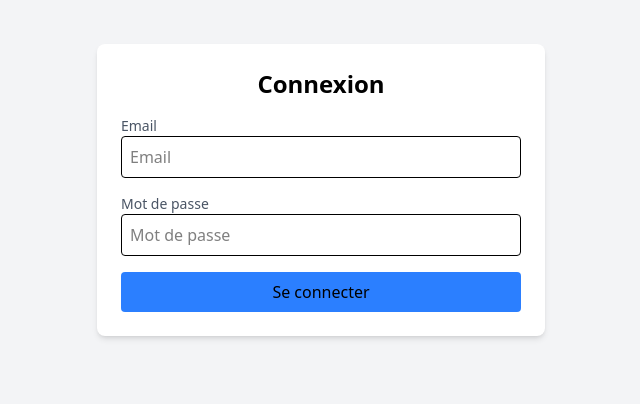
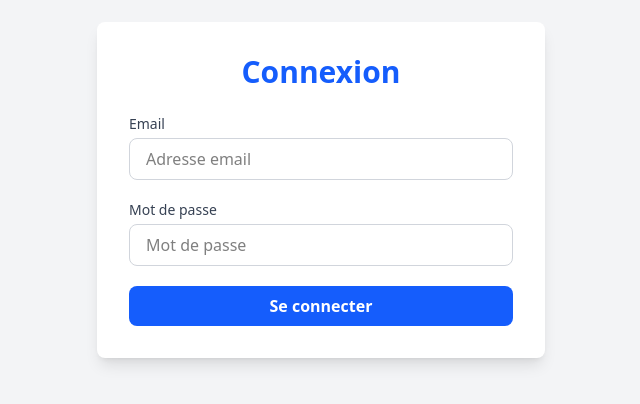
Before and after one commit to Inte-eco/inte-eco-front, a React (Vite) app: page / in a window 1280 px wide. Shown: the part 210-614 px from the top of the page, without its empty margins (319-959 px from the left). Built offline with nearby package versions, Linux system fonts and the light colour scheme; no server answers.

Commit message:
login refactor

```diff
--- a/src/pages/Login.tsx
+++ b/src/pages/Login.tsx
@@ -15,27 +15,31 @@ const Login = () => {
 
     try {
       await signInWithEmailAndPassword(auth, email, password);
-      navigate("/dashboard"); // Rediriger vers le dashboard après connexion réussie
+      navigate("/dashboard"); // redirection après connexion
     } catch (err) {
-      console.log(err);
+      console.error(err);
       setError("Email ou mot de passe incorrect !");
     }
   };
 
   return (
     <div className="flex min-h-screen items-center justify-center bg-gray-100">
-      <div className="w-full max-w-md bg-white p-6 rounded-lg shadow-md">
-        <h2 className="text-2xl font-bold text-center mb-4">Connexion</h2>
+      <div className="w-full max-w-md bg-white p-8 rounded-lg shadow-lg">
+        <h2 className="text-3xl font-extrabold text-center text-blue-600 mb-6">
+          Connexion
+        </h2>
 
-        {error && <p className="text-red-500 text-sm text-center">{error}</p>}
+        {error && (
+          <p className="text-red-500 text-sm text-center mb-4">{error}</p>
+        )}
 
-        <form onSubmit={handleSubmit} className="space-y-4">
+        <form onSubmit={handleSubmit} className="space-y-5">
           <div>
-            <label className="block text-gray-600 text-sm">Email</label>
+            <label className="block text-gray-700 text-sm mb-1">Email</label>
             <input
               type="email"
-              className="w-full p-2 border rounded"
-              placeholder="Email"
+              className="w-full px-4 py-2 border border-gray-300 rounded-lg focus:outline-none focus:ring-2 focus:ring-blue-500"
+              placeholder="Adresse email"
               value={email}
               onChange={(e) => setEmail(e.target.value)}
               required
@@ -43,10 +47,10 @@ const Login = () => {
           </div>
 
           <div>
-            <label className="block text-gray-600 text-sm">Mot de passe</label>
+            <label className="block text-gray-700 text-sm mb-1">Mot de passe</label>
             <input
               type="password"
-              className="w-full p-2 border rounded"
+              className="w-full px-4 py-2 border border-gray-300 rounded-lg focus:outline-none focus:ring-2 focus:ring-blue-500"
               placeholder="Mot de passe"
               value={password}
               onChange={(e) => setPassword(e.target.value)}
@@ -54,7 +58,10 @@ const Login = () => {
             />
           </div>
 
-          <button type="submit" className="w-full bg-blue-500 text-black py-2 rounded">
+          <button
+            type="submit"
+            className="w-full bg-blue-600 hover:bg-blue-700 text-white font-semibold py-2 px-4 rounded-lg transition duration-300"
+          >
             Se connecter
           </button>
         </form>
```
